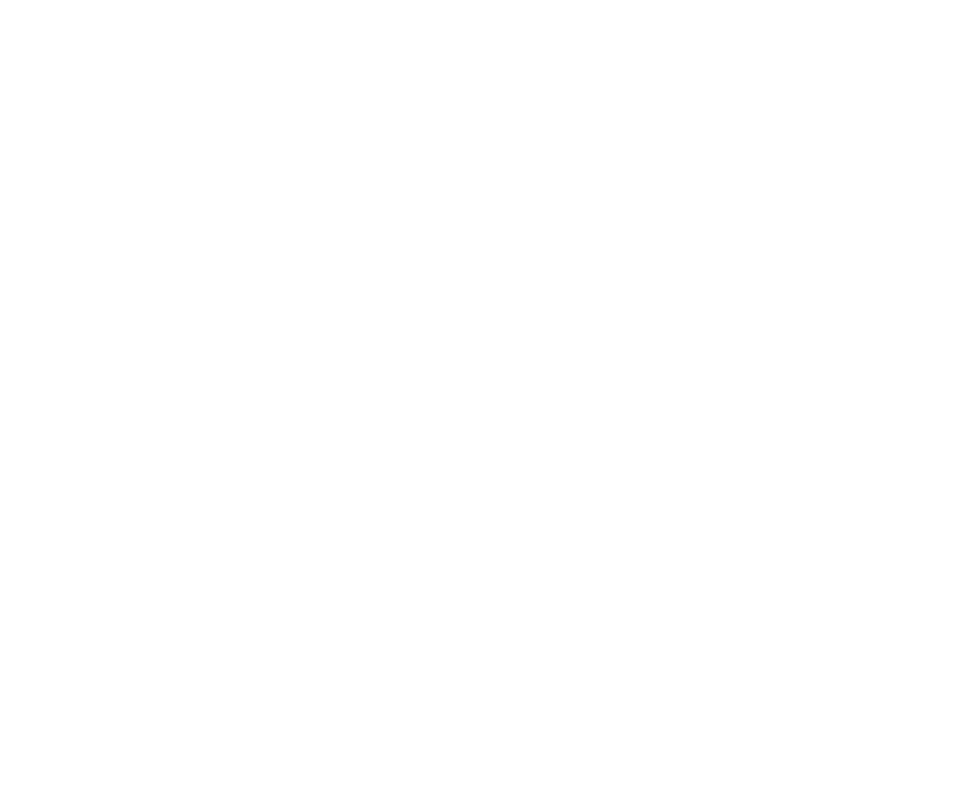
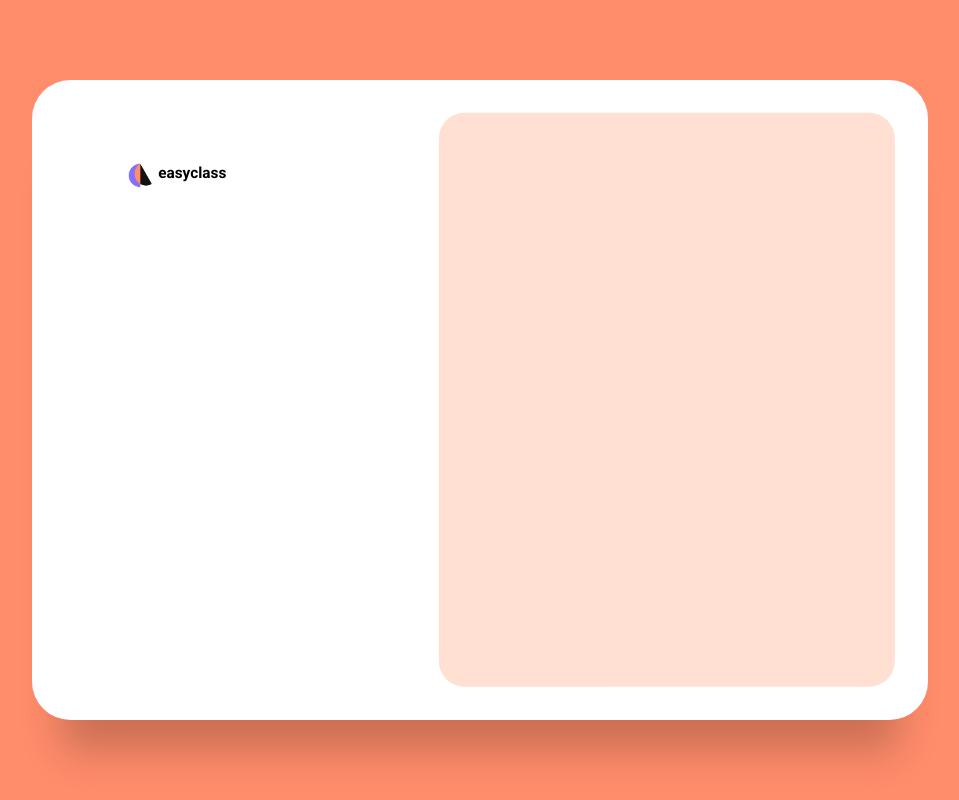
Before and after one commit to ArpanSankesh/FORMS-Templates-Practice, a plain HTML site: page index.html in a window 1280 px wide. Shown: the whole page, without its empty margins (160-1119 px from the left). Drawn offline with Linux system fonts and the light colour scheme.

Commit message:
created the container/structure

```diff
--- a/index.html
+++ b/index.html
@@ -1,9 +1,13 @@
 <!DOCTYPE html>
 <html lang="en">
   <head>
-    <meta charset="UTF-8">
-    <meta name="viewport" content="width=device-width, initial-scale=1.0">
+    <meta charset="UTF-8" />
+    <meta name="viewport" content="width=device-width, initial-scale=1.0" />
     <title>Form Practice</title>
+    <link rel="stylesheet" href="style.css" />
+    <link rel="preconnect" href="https://fonts.googleapis.com">
+<link rel="preconnect" href="https://fonts.gstatic.com" crossorigin>
+<link href="https://fonts.googleapis.com/css2?family=Roboto:ital,wght@0,100;0,300;0,400;0,500;0,700;0,900;1,100;1,300;1,400;1,500;1,700;1,900&display=swap" rel="stylesheet">
   </head>
   <body>
     <div id="main">
@@ -12,8 +16,26 @@
 
       <section class="Template-1">
 
+        <div class="wrapper">
+          <div class="container">
+            <div class="inner-box">
+
+                <div class="left-container">
+                    <form action="index.html" autocomplete="off" class="sign-in-form">
+                        <div class="logo">
+                            <img src="asset/logo.png" alt="LOGO">
+                            <h3>easyclass</h3>
+                        </div>
+
+                    </form>
+                </div>
+                <div class="right-container">
+
+                </div>
+            </div>
+          </div>
+        </div>
       </section>
-
     </div>
   </body>
 </html>
--- a/style.css
+++ b/style.css
@@ -20,3 +20,66 @@ section{
 
 
 /* ---------------- Template - 1 -------------------------------------  */
+
+.wrapper{
+    font-family: "Roboto", sans-serif;
+    width: 100%;
+    height: 100vh;
+    background-color: #ff8c6b;
+    display: flex;
+    align-items: center;
+    justify-content: center;
+}
+
+.container{
+    position: relative;
+    width: 100%;
+    max-width: 70vw;
+    height: 80vh;
+    border-radius: 3vw;
+    background-color: #fff;
+    box-shadow: 0px 60px 40px -30px #00000036;
+}
+
+.inner-box{
+    position: absolute;
+    top: 50%;
+    left: 50%;
+    transform: translate(-50%, -50%);
+    width: calc(100% - 4.1rem);
+    height: calc(100% - 4.1rem);
+}
+
+.left-container{
+    position: absolute;
+    top: 0;
+    left:0;
+    width: 45%;
+    height: 100%;
+    padding: 4vw 5vw;
+}
+
+.logo{
+    display: flex;
+    /* align-items: center; */
+    /* justify-content: center; */
+    gap: 0.5vw;
+}
+
+.logo img{
+    height: 2vw;
+}
+
+.logo h3{
+    font-size: 1.2vw;
+}
+
+.right-container{
+    position: absolute;
+    top: 0;
+    left: 45%;
+    width: 55%;
+    height: 100%;
+    background-color:#ffe0d2;
+    border-radius: 2vw;
+}
```
Lines whose indentation alone changed are shown as unchanged.
